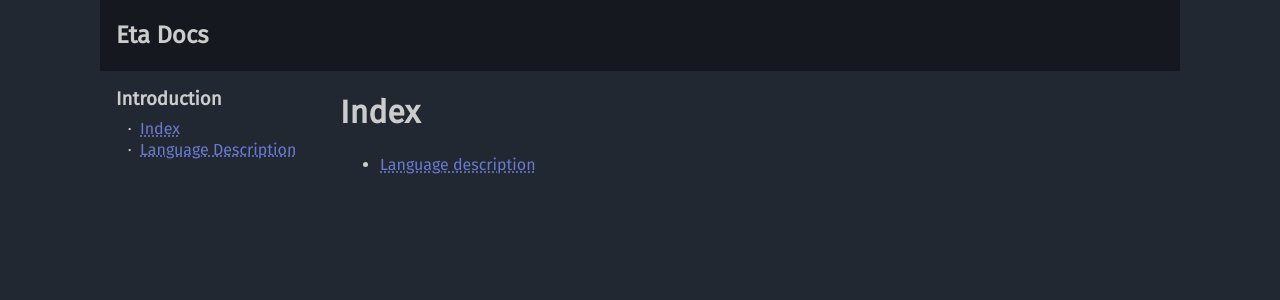
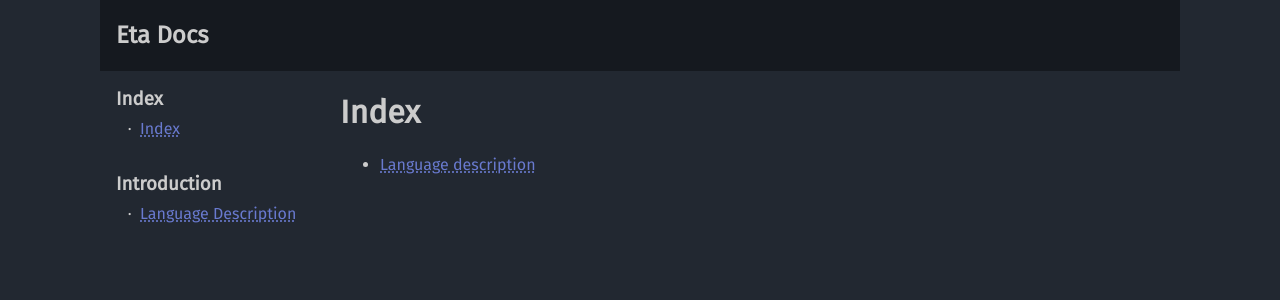
Before and after one commit to madmann91/fu, a Jekyll site: the page built from doc/_pages/index.md, in a window 1280 px wide. Shown: the top 300 px of the page. Built offline with Jekyll 4.4.1, drawn with Linux system fonts in a browser that asks for light colours.

Commit message:
Show navbar as columns

```diff
--- a/doc/_pages/index.md
+++ b/doc/_pages/index.md
@@ -2,7 +2,7 @@
 layout: default
 permalink: index.html
 title: Index
-category: Introduction
+category: Index
 ---
 
 - [Language description]({% link _pages/language.md %})
--- a/doc/_sass/style.scss
+++ b/doc/_sass/style.scss
@@ -13,6 +13,7 @@ $hover-topbar-color: #3e4959;
 $visited-link-color: #b06d70;
 $link-color: #697acf;
 $navbar-background-color: $page-background-color;
+$navbar-column-width: 14em;
 $topbar-background-color: #15191f;
 
 @font-face {
@@ -40,7 +41,7 @@ a {
 }
 
 a:visited {
-    /*color: $visited-link-color;*/
+    color: $visited-link-color;
 }
 
 section h1 {
@@ -113,7 +114,8 @@ pre code {
 }
 
 #navbar nav {
-    column-count: 3;
+    column-width: $navbar-column-width;
+    column-count: auto;
 }
 
 #navbar nav ul {
@@ -131,26 +133,23 @@ pre code {
 }
 
 #navbar nav .category {
-    page-break-inside: avoid;
+    display: table;
     margin-bottom: 1.5em;
 }
 
 @media only screen and (min-width: 1080px) {
     #content {
-        margin-left: 14em;
+        margin-left: $navbar-column-width;
         margin-top: 0em;
     }
     #navbar {
         display: inline;
         position: sticky;
         overflow: hidden;
-        width: 14em;
+        width: $navbar-column-width;
         height: 100%;
         float: left;
         top: 0;
-    }
-    #navbar nav {
-        column-count: 1;
     }
     #hamburger {
         display: none;
```
